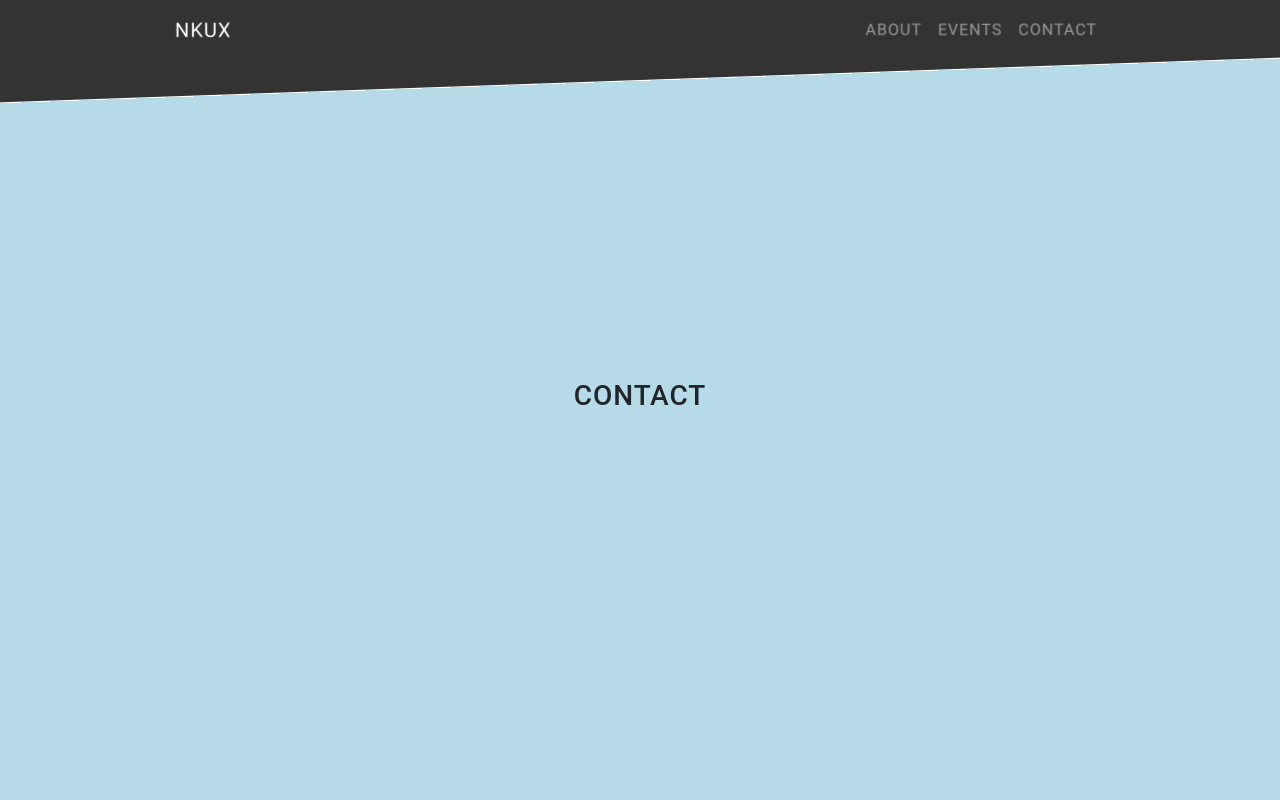
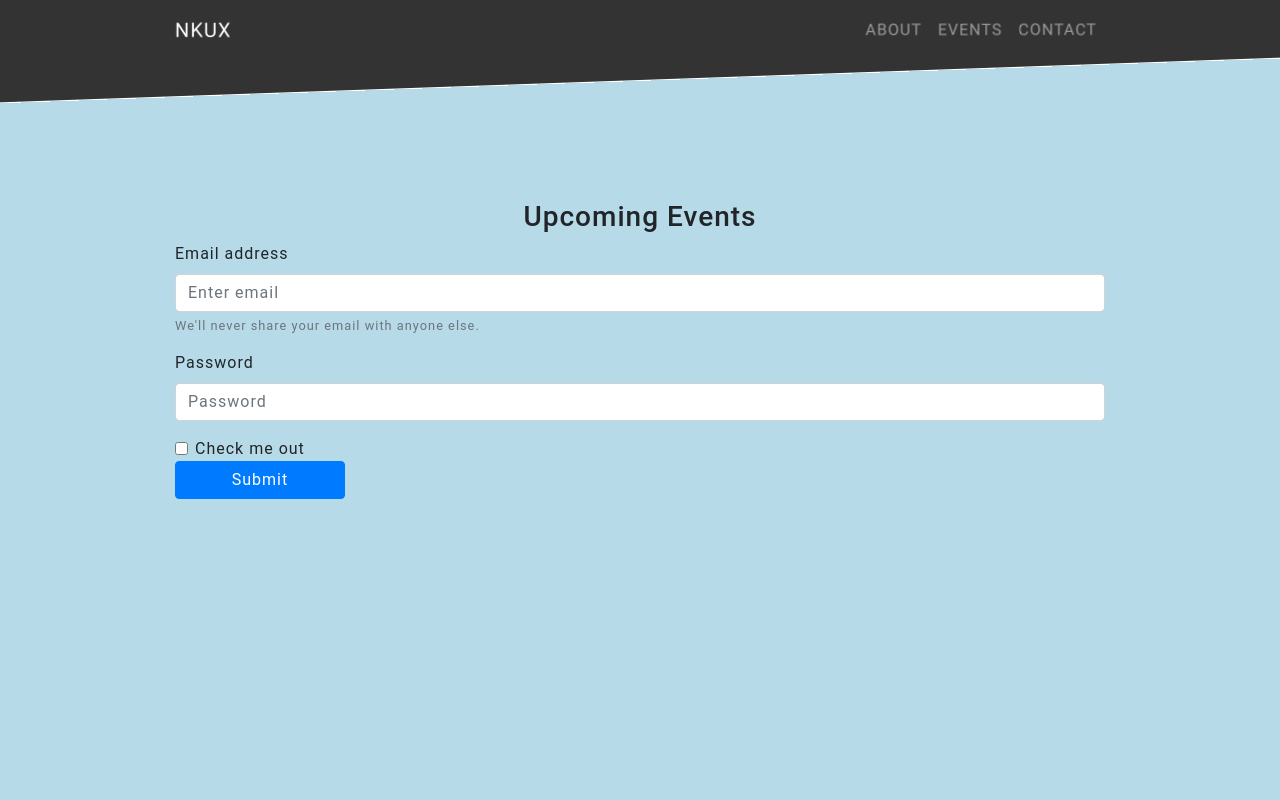
Before and after one commit to nkuxgroup/nkuxgroup.github.io, a PHP site: page /contact.php in a window 1280 px wide. Run offline with PHP 8.4, Linux system fonts and the light colour scheme; some libraries are stand-ins or nearby versions.

Commit message:
Changed events margins and button styles

```diff
--- a/contact.php
+++ b/contact.php
@@ -1,9 +1,37 @@
 <?php include 'header.php';?>
 
-<div class="contact hero">
-    <div class="hero-container text-center">
-        <h1>CONTACT</h1>
+<div class="contact">
+    <div class="events-header text-center container">
+        <div class="row">
+            <div class="col">
+                <h1>Upcoming Events</h1>
+            </div>
+        </div>
+    </div>
+    <div class="events-container container">
+        <div class="row">
+            <div class="col">
+                <form>
+                <div class="form-group">
+                    <label for="exampleInputEmail1">Email address</label>
+                    <input type="email" class="form-control" id="exampleInputEmail1" aria-describedby="emailHelp" placeholder="Enter email">
+                    <small id="emailHelp" class="form-text text-muted">We'll never share your email with anyone else.</small>
+                </div>
+                <div class="form-group">
+                    <label for="exampleInputPassword1">Password</label>
+                    <input type="password" class="form-control" id="exampleInputPassword1" placeholder="Password">
+                </div>
+                <div class="form-check">
+                    <input type="checkbox" class="form-check-input" id="exampleCheck1">
+                    <label class="form-check-label" for="exampleCheck1">Check me out</label>
+                </div>
+                <button type="submit" class="btn btn-primary">Submit</button>
+                </form>
+            </div>
+        </div>
     </div>
 </div>
 
+
+
 <?php include 'footer.php';?>
--- a/sass/contact.scss
+++ b/sass/contact.scss
@@ -1,3 +1,8 @@
-.contact.hero {
+.contact {
     background-color: $color-light-blue;
+    min-height: 100vh;
+    display: flex;
+    align-items: center;
+    flex-direction: column;
+    justify-content: flex-start;
 }
--- a/sass/events.scss
+++ b/sass/events.scss
@@ -4,14 +4,14 @@
     display: flex;
     align-items: center;
     flex-direction: column;
-    justify-content: center;
+    justify-content: flex-start;
 }
 
 .events-header{
     margin-top: 15vh;
 
     @include screenSmall{
-        margin-top: 33vh;
+        margin-top: 25vh;
     }
 }
 
@@ -58,17 +58,17 @@
             box-shadow: 0 3px 10px $color-dark-grey;
             transition: all 0.3s;
         }
-    }
 
         .addeventatc_dropdown {
+            height: auto;
             font-family: 'Roboto';
             border: 2px solid $color-black;
             border-radius: 15px;
             box-shadow: 0 3px 10px $color-black;
             transition: all 0.3s;
-
-        span{
+            span {
                 border-radius: 15px;
             }
         }
     }
+}
--- a/sass/global.scss
+++ b/sass/global.scss
@@ -3,6 +3,7 @@ $color-black: #333;
 $color-dark-grey: #4f4f4f;
 $color-light-grey: #EEE;
 $color-white: #E0E0E0;
+$color-true-white: #fff;
 $color-red: #FF5F58;
 $color-blue: #39F;
 $color-light-blue: #B6DAE8;
@@ -108,7 +109,7 @@ h2{
     transition: all 0.2s;
     &:hover {
         color: $color-black;
-        background-color: $color-white;
+        background-color: $color-true-white;
         transition: all 0.2s;
     }
 }
@@ -121,7 +122,7 @@ h2{
     transition: all 0.2s;
     &:hover {
         color: $color-black;
-        background-color: $color-white;
+        background-color: $color-true-white;
         transition: all 0.2s;
     }
 }
@@ -134,7 +135,7 @@ h2{
     transition: all 0.2s;
     &:hover {
         color: $color-black;
-        background-color: $color-white;
+        background-color: $color-true-white;
         transition: all 0.2s;
     }
 }
```
Also changed, not shown: css/master.css, 1 other file. Lines whose indentation alone changed are shown as unchanged.
